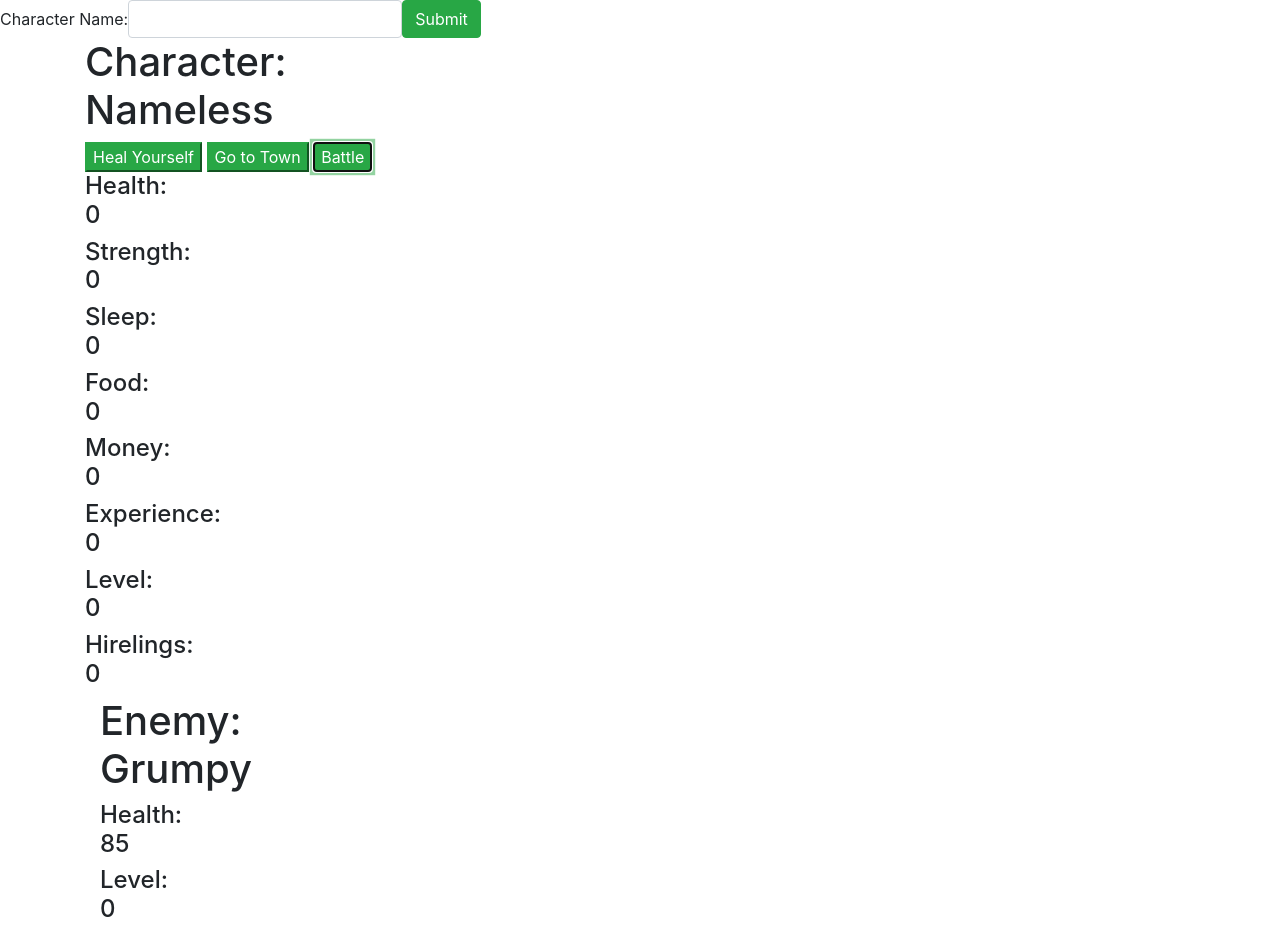
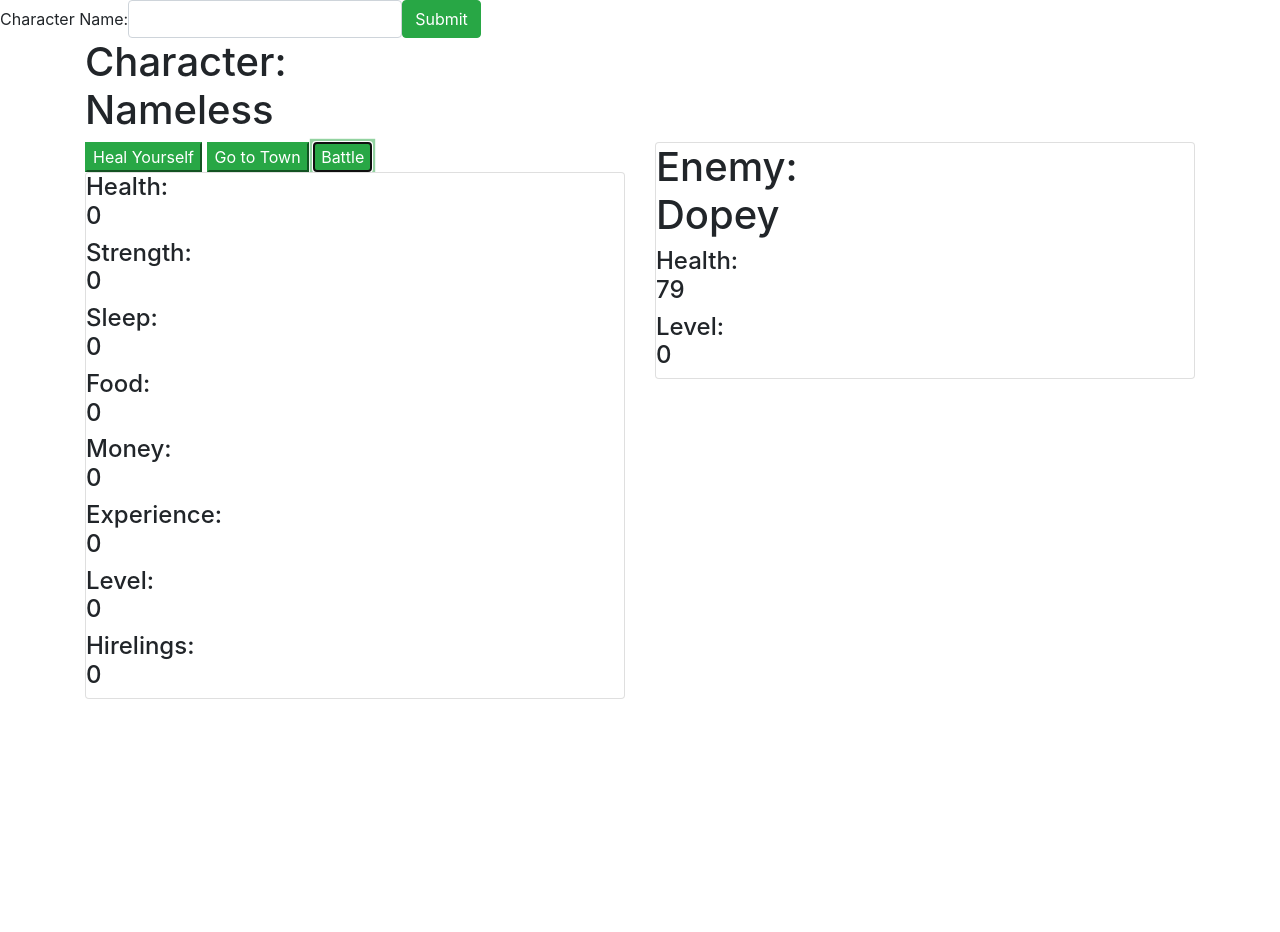
Before and after one commit to mtaylorpdx/FunctionalRPGing, a website built with webpack: page src/index.html in a window 1280 px wide. Both pictures are taken after a click on the button "Battle". After the commit the page ends 800 px from the top, so only its background shows below. Built offline with nearby package versions, Linux system fonts and the light colour scheme.

Commit message:
fix enemy stat randomization
Co-authored-by: Rachel Schieferstein <violenza@gmail.com>
Co-authored-by: Alex Skreen <skreenalex@gmail.com>
Co-authored-by: Hristo Dzhambov <dzhambov@hotmail.com>

```diff
--- a/src/game.js
+++ b/src/game.js
@@ -20,8 +20,17 @@ export const changeState = (prop) => {
   };
 };
 
+export const changeStateString = (prop) => {
+  return (value) => {
+    return (state) => ({
+      ...state,
+      [prop] : (state[prop] || 0).replace((state[prop] || 0), value)
+    });
+  };
+};
+
 // This allows us to create new characters
-export const initialCharValues = {health: 0, strength: 0, sleep: 0, food: 0, money: 0, experience: 0, level: 0, hirelings:0};
+export const initialCharValues = {health: 100, strength: 1, sleep: 0, food: 0, money: 0, experience: 0, level: 1, hirelings:0};
 
 export const initialGameValues = {playerName: "", town: "portland"};
 
@@ -30,7 +39,7 @@ export const bossNameArray = ["Grumpy", "Sleepy", "Dopey", "Happy"];
 export const enemyTown1MaxHP = 100;
 export const enemyTown1MinHP = 10;
 
-export const initialEnemyValues = {name: bossNameArray[Math.floor(Math.random() * 3) + 0], health: Math.floor(Math.random() * (enemyTown1MaxHP - enemyTown1MinHP)) + enemyTown1MinHP,  };
+export const initialEnemyValues = {name: " ", health: Math.floor(Math.random() * (enemyTown1MaxHP - enemyTown1MinHP)) + enemyTown1MinHP, town: " " };
 
 
 // const gameValues = {
@@ -58,12 +67,13 @@ export const player1 = storeState(initialCharValues);
 export const enemy = storeState(initialEnemyValues);
 export const game = storeState(initialGameValues);
 
-export const enemyTown = changeState("town");
+export const enemyTown = changeStateString("town");
 export const portland = enemyTown("portland");
 export const newState324344 = enemy(portland);
 
-export const enemyName = changeState("name");
-
+export const enemyName = changeStateString("name");
+export const randomName = enemyName((bossNameArray[Math.floor(Math.random() * 3)]));
+export const newStatedsad = enemy(randomName);
 
 export const toEat = changeState("food");
 export const hamburger = toEat(10);
--- a/src/index.html
+++ b/src/index.html
@@ -27,7 +27,7 @@
           <button class="btn-success" id="heal">Heal Yourself</button>
           <button class="btn-success" id="town">Go to Town</button>
           <button class="btn-success" id="fight">Battle</button>
-
+          <div class="card" id="character-card">
             <h4>Health:<div id="health-value">0</div></h4>
             <h4>Strength:<div id="strength-value">0</div></h4>
             <h4>Sleep:<div id="sleep-value">0</div></h4>
@@ -37,9 +37,10 @@
             <h4>Level:<div id="level-value">0</div></h4>
             <h4>Hirelings:<div id="hirelings-value">0</div></h4>
           </div>
+        </div>
+        <div class="col-md-6">
       <!-- Enemy div to be shown if battle is selected -->
-        <div class="container hidden" id="Enemy">
-          <div class="col-md-6">
+          <div class="card" id="Enemy">
             <h1>Enemy:<div id="enemy-name-value">Nameless</div></h1>
             <h4>Health:<div id="enemy-health-value">0</div></h4>
             <h4>Level:<div id="enemy-level-value">0</div></h4>
--- a/src/main.js
+++ b/src/main.js
@@ -1,5 +1,5 @@
 import $ from 'jquery';
-import { portland, giveName, game, enemy } from './../src/game.js';
+import { randomName, giveName, game, enemy } from './../src/game.js';
 
 
 $(document).ready(function() {
@@ -21,7 +21,11 @@ $(document).ready(function() {
   $('#fight').click(function() {
     event.preventDefault();
     // function that will create a random opponent based off of player1's level?
-    const newEnemy = enemy(portland);
+    const newEnemy = enemy(randomName);
+    const bossNameArray = ["Grumpy", "Sleepy", "Dopey", "Happy"];
+    newEnemy.name = bossNameArray[Math.floor(Math.random() * 3)];
+    newEnemy.health = Math.floor(Math.random() * (90)) + 10;
+    console.log (newEnemy);
     $('#enemy-name-value').text(newEnemy.name);
     $('#enemy-health-value').text(newEnemy.health);
     $('#battle-card').show();
--- /dev/null
+++ b/src/styles.css
@@ -0,0 +1,7 @@
+#Enemy {
+  display: none;
+}
+
+#playerOptions{
+  display: none;
+}
```
Lines whose indentation alone changed are shown as unchanged.
